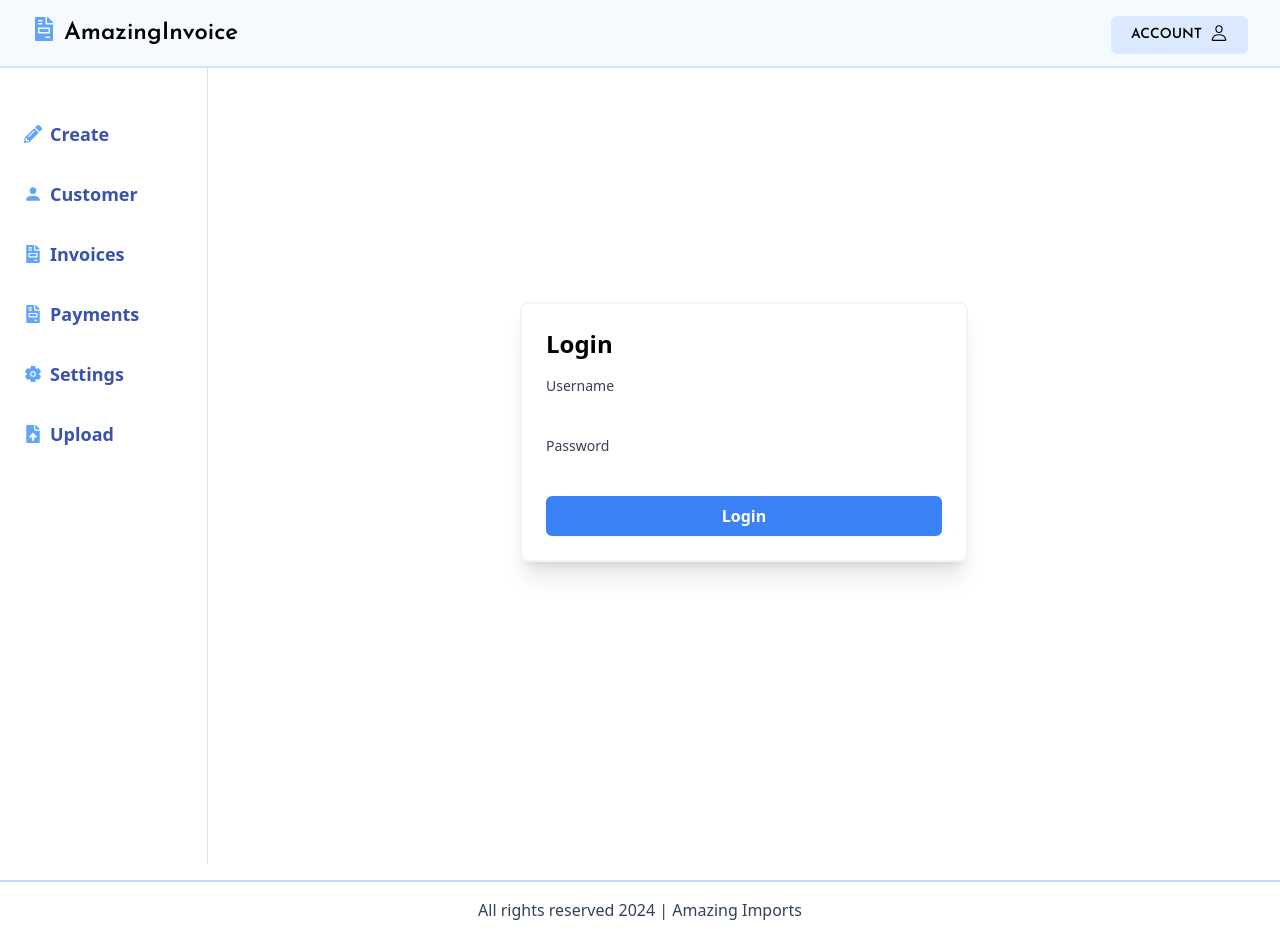
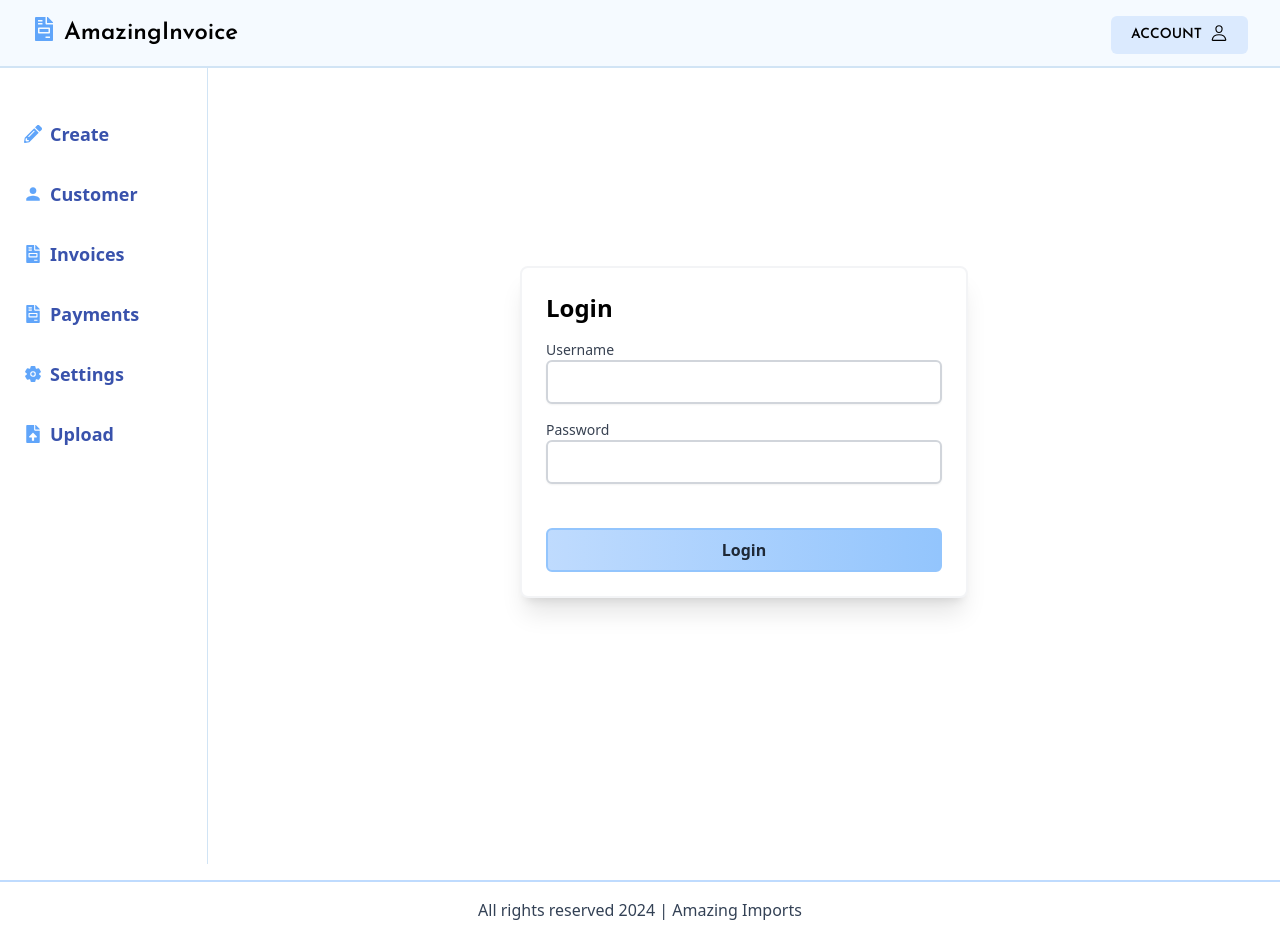
Before and after one commit to luqmanmatloob/QuickBill, a React (Create React App) app in the folder client/: page /login in a window 1280 px wide. Built offline with nearby package versions, Linux system fonts and the light colour scheme; no server answers.

Commit message:
token expiration date changed from 1 hour to 1 week

```diff
--- a/client/src/components/Login.jsx
+++ b/client/src/components/Login.jsx
@@ -62,7 +62,7 @@ const Login = () => {
               id="username"
               value={username}
               onChange={(e) => setUsername(e.target.value)}
-              // className=" w-full p-2 border-2  border-gray-300 rounded-md shadow-sm"
+              className=" w-full p-2 border-2 border-gray-300 rounded-md shadow-sm"
               required
             />
           </div>
@@ -75,13 +75,13 @@ const Login = () => {
               id="password"
               value={password}
               onChange={(e) => setPassword(e.target.value)}
-              // className=" w-full p-2 border-2  border-gray-300 rounded-md shadow-sm"
+              className=" w-full p-2 border-2 border-gray-300 rounded-md shadow-sm"
               required
             />
           </div>
           <button
             type="submit"
-            className="w-full py-2 px-4 bg-blue-500 text-white font-bold rounded-md shadow-sm hover:bg-blue-600 focus:outline-none focus:ring-2 focus:ring-offset-2 focus:ring-blue-500"
+            className="mt-7 min-w-full rounded-md border-2 border-blue-300 bg-gradient-to-l from-blue-300 to-blue-200 px-4 py-2 font-bold text-gray-800 hover:scale-105 hover:bg-blue-600 focus:bg-blue-600 focus:outline-none active:text-black"
           >
             Login
           </button>
```
Also changed, not shown: 1 other file (tests, documents, lock files or other folders).
